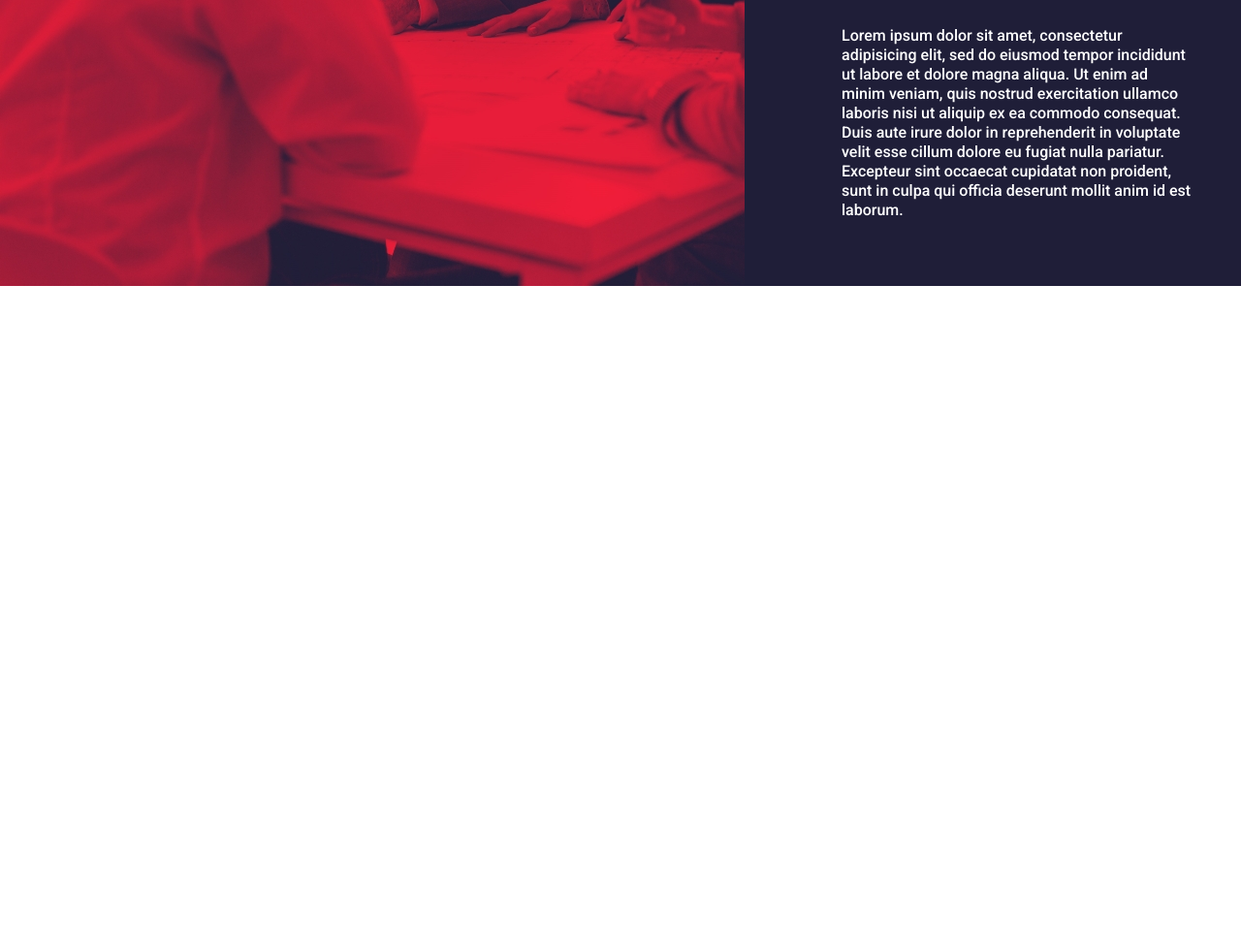
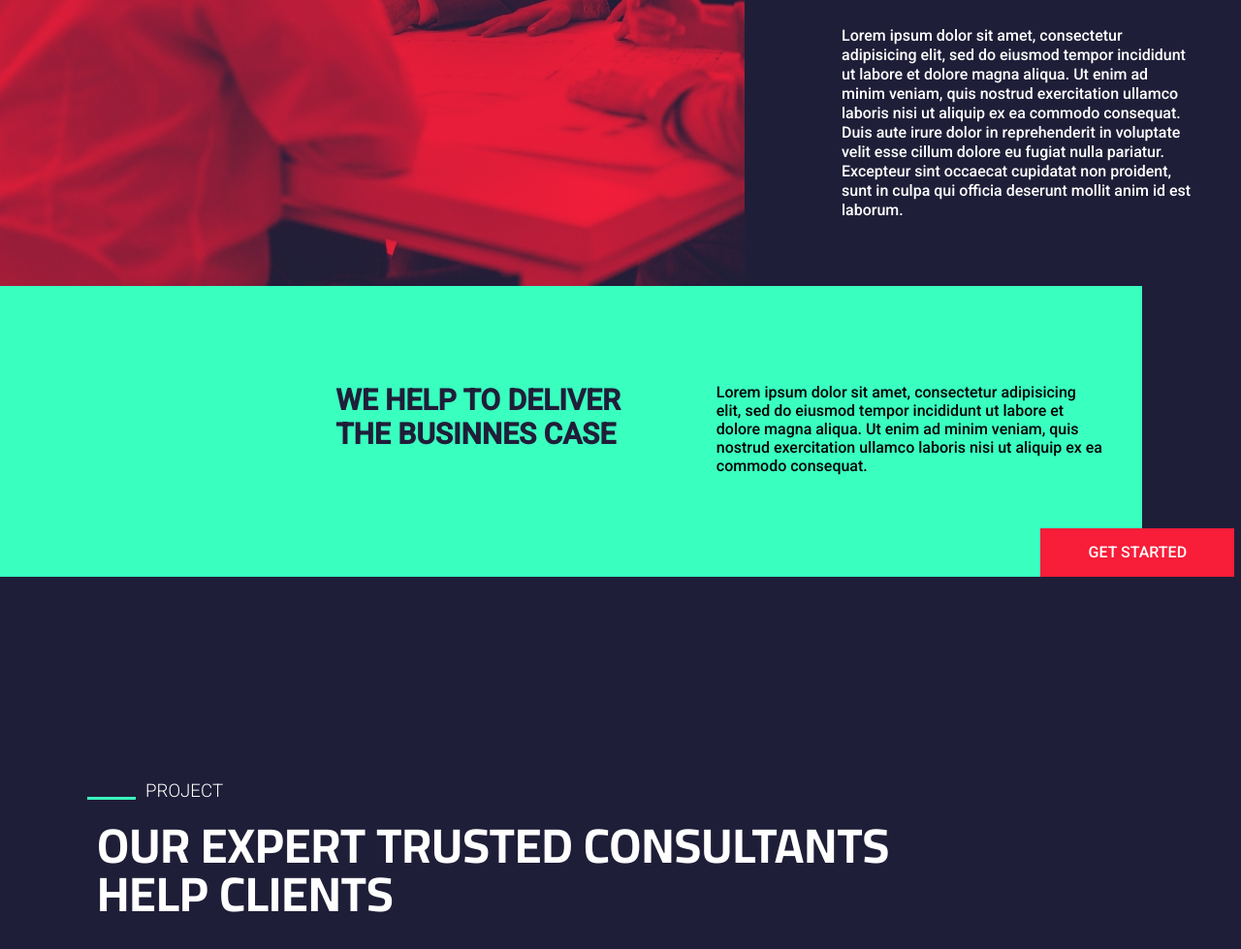
Before and after one commit to Sebastiano-Lanfranchi/proj-html-vuejs, a website: page index.html in a window 1280 px wide. Shown: the part 2332-3311 px from the top of the page at 97% size. Before the commit the page ends 2627 px from the top, so only its background shows below. Drawn offline with Linux system fonts and the light colour scheme.

Commit message:
feat: get started

```diff
--- a/index.html
+++ b/index.html
@@ -119,5 +119,33 @@
               </div>
             </div>
           </div>
+          <!-- ROW GET STARTED -->
+          <div class="row-getStarted">
+            <div class="row-getStarted1">
+             <div class="slogan-title">
+              <h3>we help to deliver the businnes case</h3>
+             </div>
+             <div class="slogan-text">
+               Lorem ipsum dolor sit amet, consectetur adipisicing elit, sed
+               do eiusmod tempor incididunt ut labore et dolore magna aliqua.
+               Ut enim ad minim veniam, quis nostrud exercitation ullamco
+               laboris nisi ut aliquip ex ea commodo consequat.
+             </div>
+             <div class="slogan-button">
+               get started
+             </div>
+            </div>
+            <div class="row-getStarted2"></div>
+          </div>
+          <!-- CONTAINER PROJECT -->
+          <div class="container-project">
+            <div class="container-carosell">
+              <div class="box-jumbotron">
+                <div class="dash"></div>
+                <h3 class="dash-title">Project</h3>
+                <div class="title-carosell">our expert trusted consultants help clients</div>
+              </div>
+            </div>
+          </div>
         </body>
         </html>
--- a/src/app.scss
+++ b/src/app.scss
@@ -228,3 +228,97 @@ body{
     }
   }
 }
+
+// MAIN ROW GET STARTED
+
+.row-getStarted{
+  width: 100%;
+  display: flex;
+  justify-content: space-between;
+
+  .row-getStarted1{
+    background-color: $backgroud_button;
+    width: 92%;
+    height: 300px;
+    display: flex;
+    justify-content: space-around;
+
+    .slogan-title{
+      width: 300px;
+      height: 100px;
+      position: relative;
+      color: $backgroud_headerBox1;
+      top: 100px;
+      left: 300px;
+
+      h3{
+        text-transform: uppercase;
+        font-size: 30px;
+      }
+    }
+    .slogan-text{
+      width: 400px;
+      position: relative;
+      top: 100px;
+      left: 300px;
+    }
+    .slogan-button{
+      height: 50px;
+      width: 200px;
+      position: relative;
+      top: 250px;
+      left: 142px;
+      background-color: $backgroud_buttonHover;
+      color: $font_headerNav;
+      line-height: 50px;
+      text-align: center;
+      text-transform: uppercase;
+    }
+  }
+  .row-getStarted2{
+    background-color: $backgroud_headerBox1;
+    width: 8%;
+    height: 300px;
+  }
+}
+// BOX CAROSELL
+
+.container-project{
+  width: 100%;
+  height: 900px;
+  background-color: $backgroud_headerBox1;
+  padding-top: 200px;
+
+  .container-carosell{
+     width: 1600px;
+     margin: 0 auto;
+     position: relative;
+
+     .box-jumbotron{
+       position: absolute;
+       left: 150px;
+       max-width: 900px;
+
+       .dash{
+         @include dash;
+         top:20px;
+         right: 60px;
+       }
+       .dash-title{
+         @include dash-title;
+
+       }
+
+       .title-carosell{
+         color: $font_headerNav;
+         text-transform: uppercase;
+         line-height: 50px;
+         font-family: 'Cairo', sans-serif;
+         font-size: 50px;
+         position: relative;
+         right: 50px;
+         top: 20px;
+       }
+    }
+  }
+}
```
Also changed, not shown: dist/app.css. Lines whose indentation alone changed are shown as unchanged.
